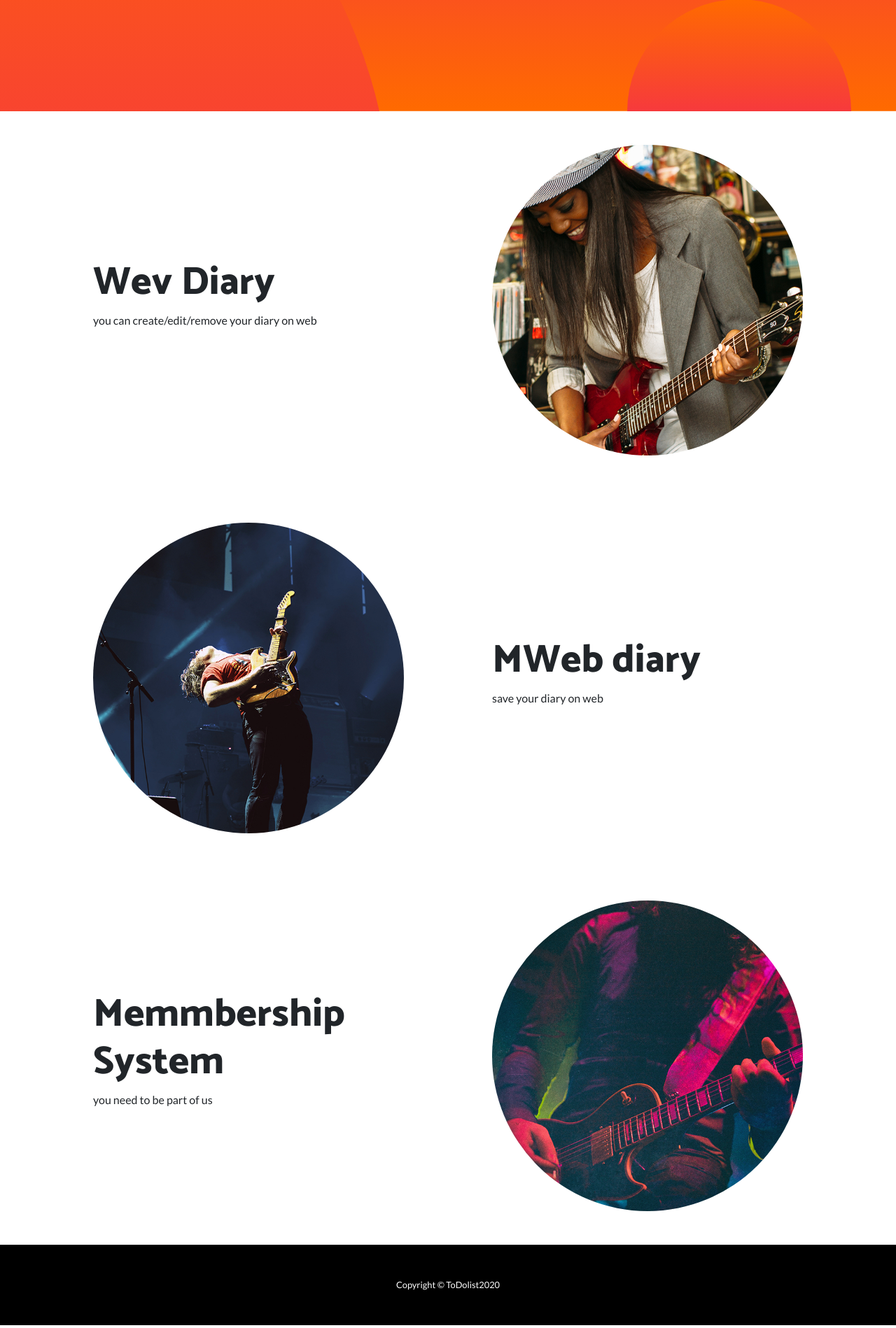
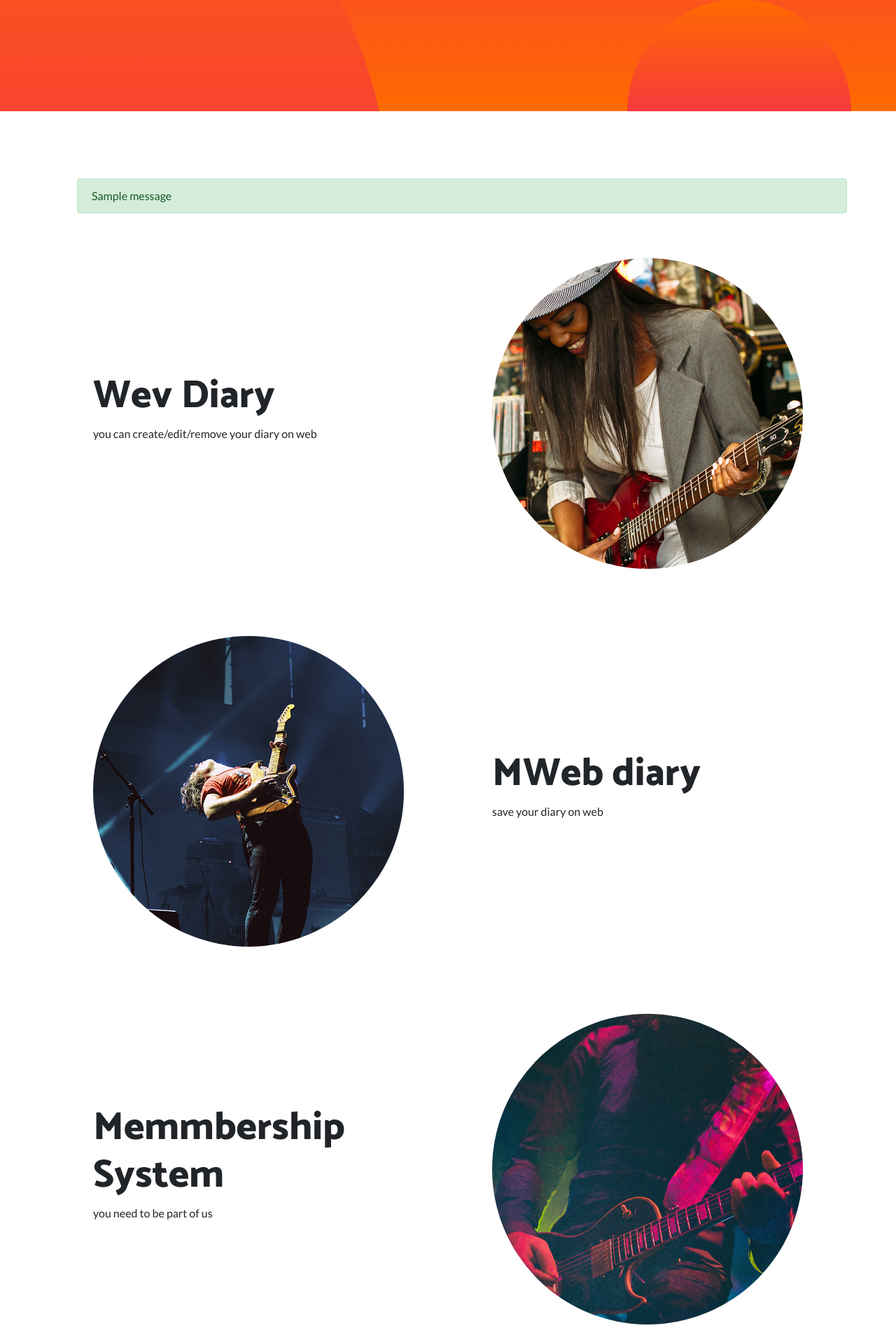
Before and after one commit to yamaguchi11057/Django_leaning, a Django app: page / in a window 1280 px wide. Shown: the part 528-2426 px from the top of the page at 70% size. Run offline with Django 3.2, Linux system fonts and the light colour scheme; tables that the repository leaves empty hold one stand-in row (values such as "Sample post"); one stand-in notice (Sample message) is shown; some libraries are stand-ins or nearby versions.

Commit message:
2nd_commit

```diff
--- a/templates/base.html
+++ b/templates/base.html
@@ -51,6 +51,21 @@
         </nav>
 
         {% block header %}{% endblock header %}
+
+        {% if messages %}
+            <div class="container">
+                <div class="row">
+                    <div class="my-div-style w-100">
+                        <ul class="messages" style="list-style: none;">
+                            {% for message in messages %}
+                                <li {% if message.tags %} class="{{message.tags}}" {% endif %}>{{message}}</li>
+                            {% endfor %}
+                        </ul>
+                    </div>
+                </div>
+            </div>
+        {% endif %}
+
         {% block contents %}{% endblock contents %}
 
         <!--Footer-->
--- a/tobuyapp/views.py
+++ b/tobuyapp/views.py
@@ -1,4 +1,5 @@
 import logging
+from django.contrib import messages
 from django.urls import reverse_lazy
 from django.views.generic import TemplateView, FormView
 from .forms import InquiryForm
@@ -16,5 +17,6 @@ class InquiryView(FormView):
 
     def form_valid(self, form):
         form.send_email()
+        messages.success(self.request, 'The message has been sent')
         logger.info('Inquiry sent by {}'.format(form.cleaned_data['name']))
         return super().form_valid(form)
```
Also changed, not shown: psql_test/settings_common.py (+8 -0 lines).
